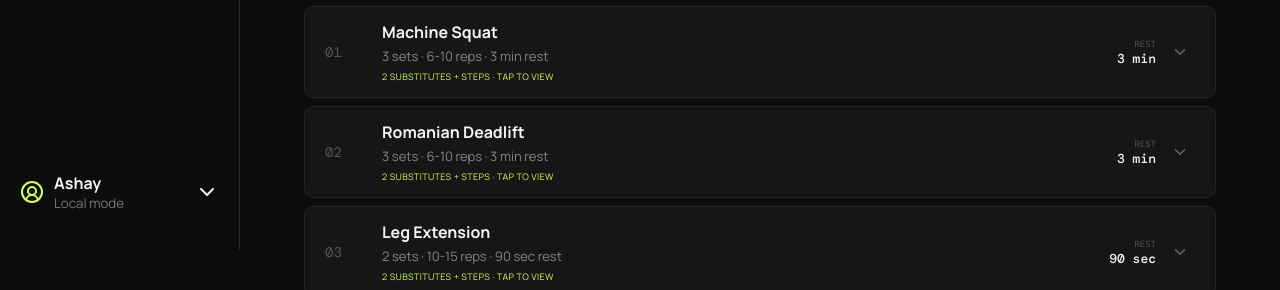
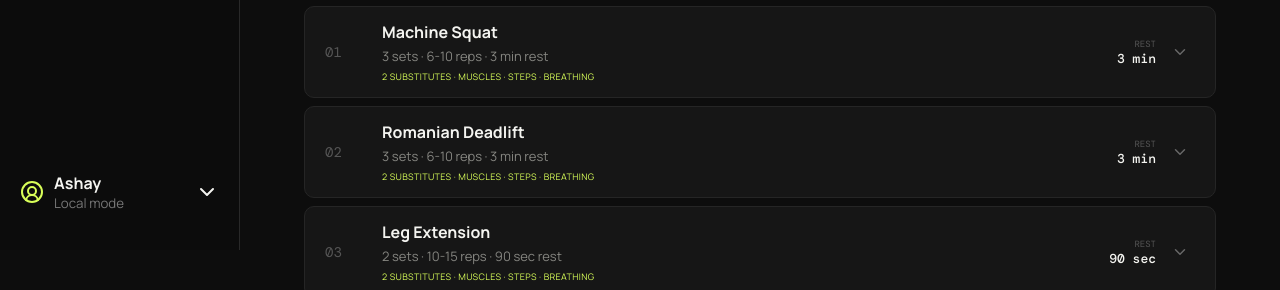
Before and after one commit to en-ashay/strength-dashboard, a React (Vite) app: page / in a window 1280 px wide. Shown: the part 550-840 px from the top of the page. Built offline with nearby package versions, Linux system fonts and the light colour scheme.

Commit message:
Clarify shared workout mode

```diff
--- a/src/App.tsx
+++ b/src/App.tsx
@@ -210,7 +210,7 @@ function App() {
       <main>
         <header className="mobile-header"><button className="brand"><span>AS</span><b>ASHAY STRENGTH</b></button><button onClick={() => setShowProfile(!showProfile)}><CircleUserRound /></button></header>
         <div className="person-switch" role="group" aria-label="Choose training profile"><Users/><button className={profile === 'ashay' ? 'active' : ''} onClick={() => switchProfile('ashay')}>Ashay</button><button className={profile === 'girlfriend' ? 'active' : ''} onClick={() => switchProfile('girlfriend')}>Kalyani</button></div>
-        {profile === 'girlfriend' && <div className="profile-setup-note"><Sparkles/><p><b>Kalyani’s beginner plan.</b> Stable machines, lower volume and back-supported movements. Stop any exercise that worsens her back pain.</p></div>}
+        {profile === 'girlfriend' && <div className="profile-setup-note"><Sparkles/><p><b>Train-together mode.</b> Kalyani has the same primary exercises, order and training days as Ashay. Only her beginner sets, rep targets and back-friendly substitutes differ.</p></div>}
         {tab === 'today' && <Today profile={profile} sessions={sessions} sessionKey={activeSession} setSessionKey={setActiveSession} logs={logs} addSet={addSet} openExercise={openExercise} setOpenExercise={setOpenExercise} />}
         {tab === 'plan' && <Plan profile={profile} sessions={sessions} schedule={schedule} setSchedule={setSchedule} />}
         {tab === 'nutrition' && <Nutrition profile={profile} measurements={measurements} />}
@@ -355,7 +355,7 @@ function ExerciseCard({ exercise, index, previous, expanded, toggle, addSet }: {
   const video = videoFor(sub)
   return <article className={`exercise-card ${expanded ? 'expanded' : ''}`}>
     <button className="exercise-summary" onClick={toggle}>
-      <span className="exercise-index">{String(index + 1).padStart(2, '0')}</span><div><h3>{sub}</h3><p>{exercise.sets} sets · {exercise.reps} reps · {exercise.rest} rest</p><small className="sub-hint">{expanded ? 'Choose below' : '2 substitutes + steps · tap to view'}</small></div>
+      <span className="exercise-index">{String(index + 1).padStart(2, '0')}</span><div><h3>{sub}</h3><p>{exercise.sets} sets · {exercise.reps} reps · {exercise.rest} rest</p><small className="sub-hint">{expanded ? 'Choose below' : '2 substitutes · muscles · steps · breathing'}</small></div>
       <span className="previous">{previous ? <><small>LAST</small><b>{previous.weight} kg × {previous.reps}</b></> : <><small>REST</small><b>{exercise.rest}</b></>}</span><ChevronDown />
     </button>
     {expanded && <div className="exercise-detail">
```
